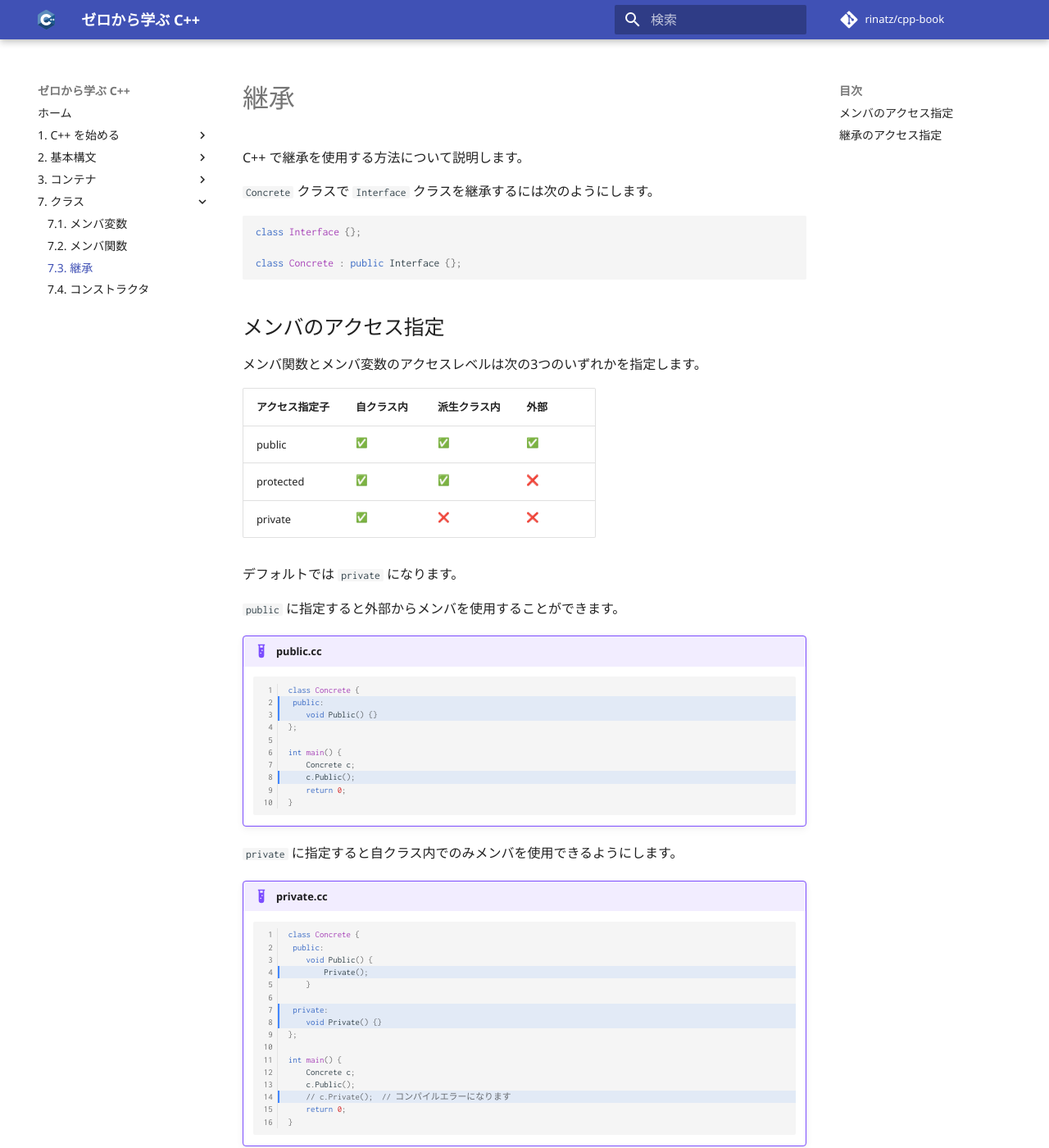
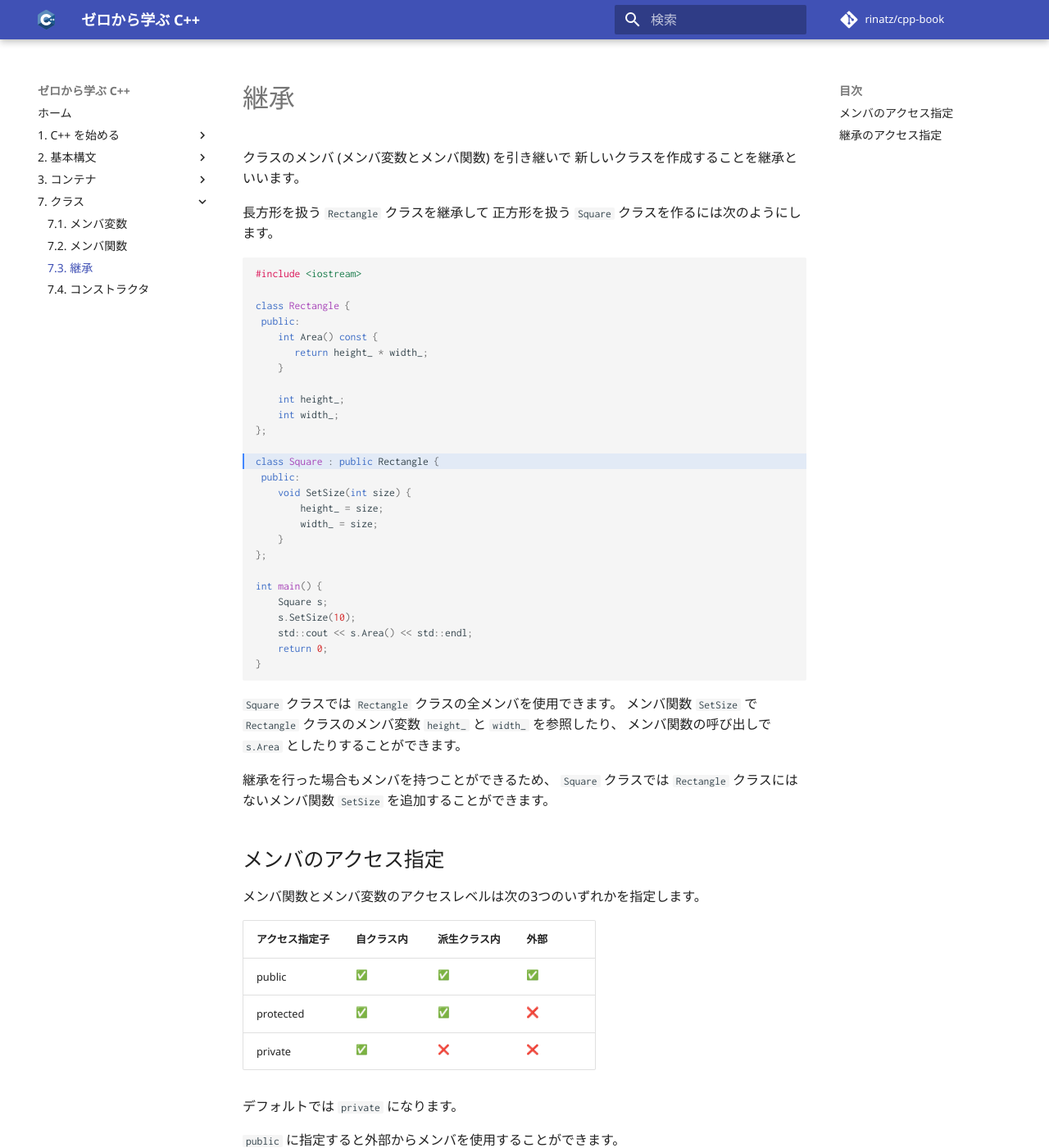
Before and after one commit to rinatz/cpp-book, an MkDocs documentation site: the page built from docs/ch07-03-inheritance.md, in a window 1280 px wide and 1400 px high. Shown: the whole window at 82% size. Built offline with MkDocs 1.6.1 and Material for MkDocs 9.7.7, drawn with Linux system fonts in a browser that asks for light colours; emoji names are drawn with the system emoji font; comment, search, counter and statistics services are not loaded.

Commit message:
Improve sentence

````diff
--- a/docs/ch07-03-inheritance.md
+++ b/docs/ch07-03-inheritance.md
@@ -1,14 +1,46 @@
 # 継承
 
-C++ で継承を使用する方法について説明します。
+クラスのメンバ (メンバ変数とメンバ関数) を引き継いで
+新しいクラスを作成することを継承といいます。
 
-`Concrete` クラスで `Interface` クラスを継承するには次のようにします。
+長方形を扱う `Rectangle` クラスを継承して
+正方形を扱う `Square` クラスを作るには次のようにします。
 
-```cpp
-class Interface {};
+```cpp hl_lines="13"
+#include <iostream>
 
-class Concrete : public Interface {};
+class Rectangle {
+ public:
+    int Area() const {
+       return height_ * width_;
+    }
+
+    int height_;
+    int width_;
+};
+
+class Square : public Rectangle {
+ public:
+    void SetSize(int size) {
+        height_ = size;
+        width_ = size;
+    }
+};
+
+int main() {
+    Square s;
+    s.SetSize(10);
+    std::cout << s.Area() << std::endl;
+    return 0;
+}
 ```
+
+`Square` クラスでは `Rectangle` クラスの全メンバを使用できます。
+メンバ関数 `SetSize` で `Rectangle` クラスのメンバ変数 `height_` と `width_` を参照したり、
+メンバ関数の呼び出しで `s.Area` としたりすることができます。
+
+継承を行った場合もメンバを持つことができるため、
+`Square` クラスでは `Rectangle` クラスにはないメンバ関数 `SetSize` を追加することができます。
 
 ## メンバのアクセス指定
 
````
